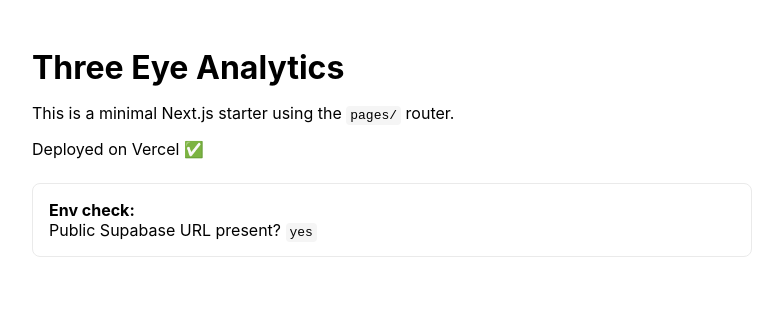
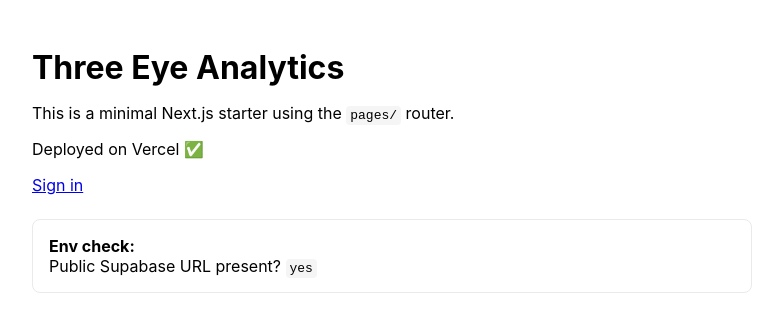
Before and after one commit to emcee3000/threeeye-next-starter, a Next.js app: page / in a window 1280 px wide. Shown: the top 332 px of the page, without its empty margins (248-1031 px from the left). Built offline with nearby package versions, Linux system fonts and the light colour scheme; no server answers.

Commit message:
Update index.js

```diff
--- a/pages/index.js
+++ b/pages/index.js
@@ -1,3 +1,4 @@
+import Link from 'next/link';
 import { useEffect, useState } from 'react';
 import { createSupabaseClient } from '../lib/supabaseClient';
 
@@ -13,10 +14,14 @@
       <h1>Three Eye Analytics</h1>
       <p>This is a minimal Next.js starter using the <code>pages/</code> router.</p>
       <p>{message}</p>
+      <p><Link href="/auth">Sign in</Link></p>
 
       <div className="box">
         <b>Env check:</b>
-        <div>Public Supabase URL present? <code>{process.env.NEXT_PUBLIC_SUPABASE_URL ? 'yes' : 'no'}</code></div>
+        <div>
+          Public Supabase URL present?{' '}
+          <code>{process.env.NEXT_PUBLIC_SUPABASE_URL ? 'yes' : 'no'}</code>
+        </div>
       </div>
     </main>
   );
```
